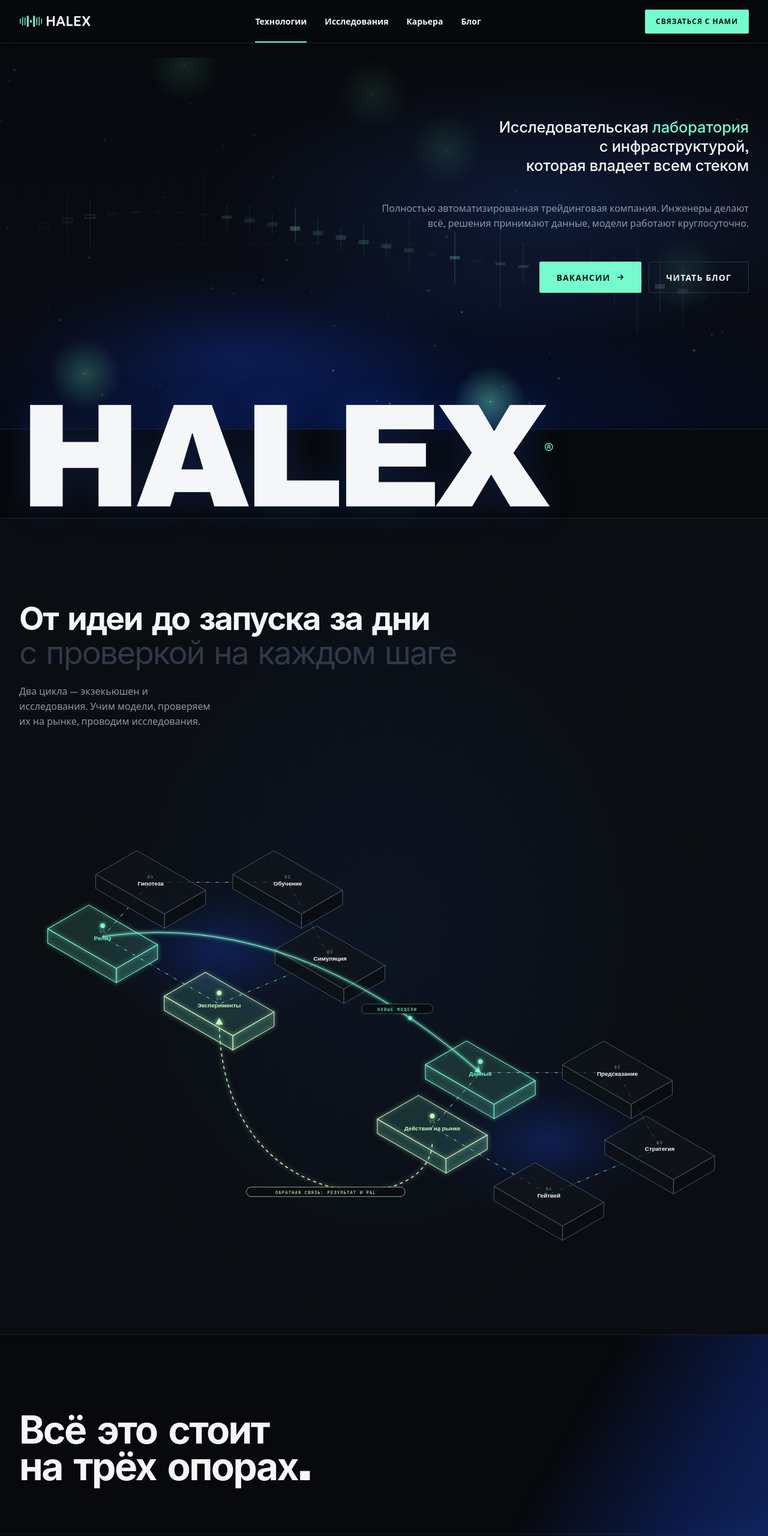
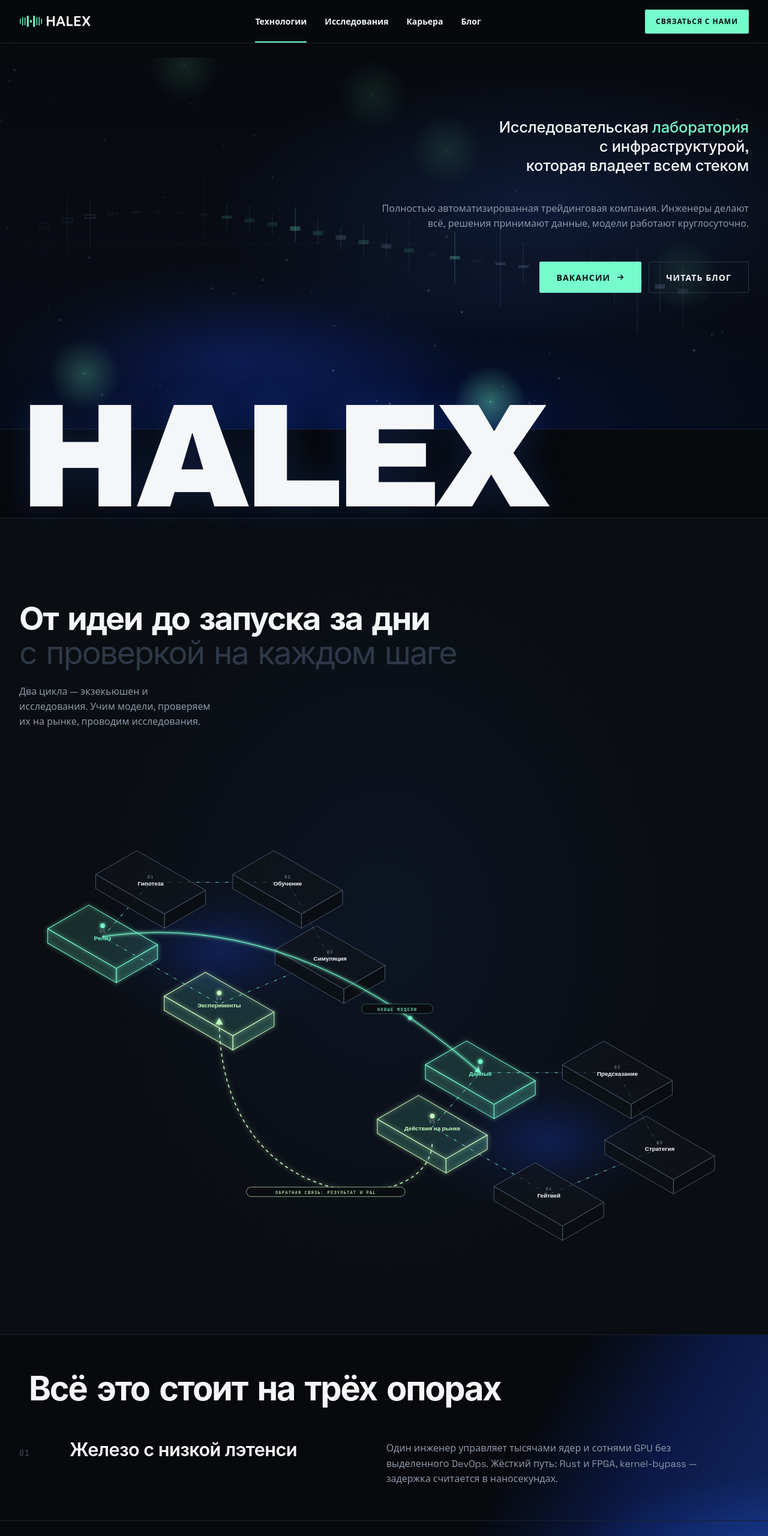
Before and after one commit to hidegger/halex-creative-v3, a plain HTML site: page index.html in a window 1280 px wide. Shown: the top 2560 px of the page at 60% size. Drawn offline with Linux system fonts and the light colour scheme.

Commit message:
Update index.html

```diff
--- a/index.html
+++ b/index.html
@@ -87,7 +87,7 @@
 
     <!-- giant wordmark spilling out of hero -->
     <div class="wordmark-band">
-      <div class="wordmark reveal-up d3">HALEX<sup>®</sup></div>
+      <div class="wordmark reveal-up d3">HALEX<sup style="opacity: 0">®</sup></div>
 
     </div>
   </section>
@@ -114,12 +114,12 @@
   <section class="pillars-sec" id="foundations" data-screen-label="Foundations">
     <div class="pillars-sec__bg"></div>
 
-    <div class="pillars-head">
-      <h2>Всё это стоит<br>на трёх опорах.</h2>
+    <div class="pillars-head" style="padding: 64px 48px 3px">
+      <h2 style="font-size: 56px">Всё это стоит на трёх опорах</h2>
     </div>
 
     <div class="plist">
-      <article class="prow">
+      <article class="prow" style="border-width: 0px">
         <div class="prow__num">01</div>
         <h3 class="prow__title">Железо с низкой лэтенси</h3>
         <p class="prow__body" style="font-size: 16px">Один инженер управляет тысячами ядер и сотнями GPU без выделенного DevOps. Жёсткий путь: Rust и FPGA, kernel-bypass — задержка считается в наносекундах.</p>
@@ -131,7 +131,7 @@
         <p class="prow__body" style="font-size: 16px">Единый монорепозиторий на Bazel, герметичные сборки и CI, который катит изменения в&nbsp;прод за минуты. Каждая версия модели — воспроизводимый артефакт.</p>
       </article>
 
-      <article class="prow">
+      <article class="prow" style="border-width: 1px 0px 0px">
         <div class="prow__num">03</div>
         <h3 class="prow__title">AI-платформа</h3>
         <p class="prow__body" style="font-size: 16px">Бэктест, симуляция и онлайн-инференс используют один код — research-to-prod без переписывания. Сигналы из&nbsp;боевого рынка возвращаются в гипотезы за&nbsp;часы.</p>
@@ -139,7 +139,7 @@
     </div>
 
     <!-- ============================ FOOTER ============================ -->
-    <footer class="foot">
+    <footer class="foot" style="opacity: 1">
       <div class="foot__bot">
         <a class="brand" href="#top">
           <svg width="100" height="16" viewBox="0 0 181 29" fill="none" xmlns="http://www.w3.org/2000/svg">
```
